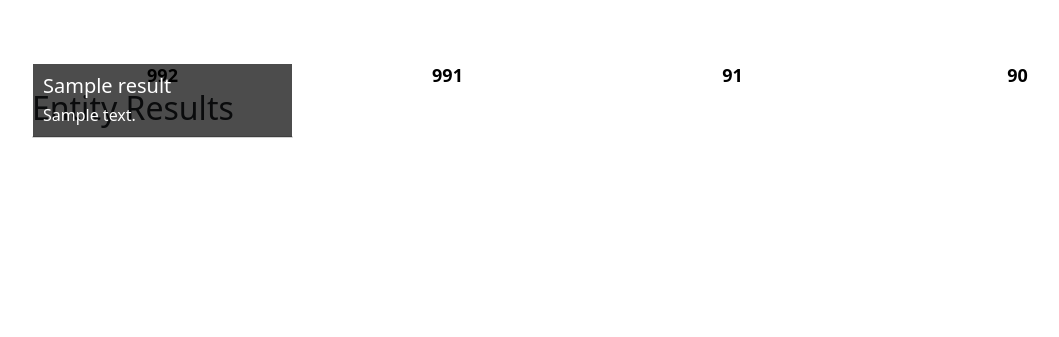
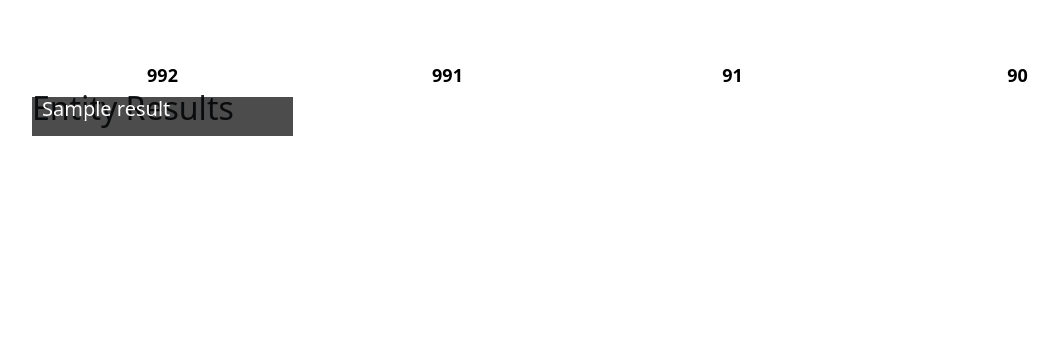
Before and after one commit to rohansachdeva1/TheReview, a Django app: template thereview/content/templates/content/search_tile_results.html in a window 1280 px wide. Shown: the part 716-1053 px from the top of the page, without its empty margins (50-1109 px from the left). Run offline with Django 4.2, Linux system fonts and the light colour scheme; data comes from the database, SQL or seed files in the repository; both versions use the stored data as it was after the commit; tables that the repository leaves empty hold one stand-in row (values such as "Sample post"); the template is opened without the code that fills it: values that come from a table or form of the project are taken from there, most other values are stand-ins (such as "Sample title", 1, 10 or a date in 2020); grey boxes marked "Sample" are stand-in pictures.

Commit message:
worked on front end for entity tile and playlist entity tile, added delete overlay button

```diff
--- a/thereview/content/templates/content/entity_tile.html
+++ b/thereview/content/templates/content/entity_tile.html
@@ -1,14 +1,30 @@
 {% load static %}
     <link rel="stylesheet" type="text/css" href="{% static 'entity_tile.css' %}">
+
+<style>
+.image-container {
+    width: 200px; /* Set the desired width */
+    height: 300px; /* Set the desired height */
+    overflow: hidden; /* Clip the image to the container dimensions */
+    border-radius: 5px; /* Add rounded corners */
+}
+
+.cropped-image {
+    object-fit: cover; /* Crop the image while maintaining its aspect ratio */
+    width: 100%; /* Ensure the image takes the full width of the container */
+    height: 100%; /* Ensure the image takes the full height of the container */
+}
+</style>
 
 <!-- Entity Tiles (Route to entity detail page) -->
 <a href="{% url 'view_entity' entity.id %}" style="text-decoration: none; color: inherit;">
     <div class="entity-tile">
-        <div class="card h-100">
-            <img src="{{ entity.image }}" class="card-img-top" alt="Entity Image">
+        <div class="card h-100 border-0">
+            <div class="image-container">
+                <img src="{{ entity.image }}" class="card-img-top cropped-image" alt="Entity Image">
+            </div>
             <div class="card-body">
-                <h5 class="card-title">{{ entity.title }}</h5>
-                <p class="card-text">{{ entity.description }}</p>
+                <h5 class="card-title" style="margin-top: -10px;">{{ entity.title }}</h5>
             </div>
         </div>
     </div>
--- a/thereview/content/views.py
+++ b/thereview/content/views.py
@@ -124,7 +124,7 @@ def update_database(request, data):
 # View entity information (basic info, tags, actors, reviews, locations, etc.) in the entity detail page
 def view_entity(request, entity_id):
     entity = get_object_or_404(Entity, id=entity_id)
-    entity_tags = EntityTag.objects.filter(entity=entity).order_by('-count')[:6]
+    entity_tags = EntityTag.objects.filter(entity=entity).order_by('-count')[:4]
     entity_actors = EntityActor.objects.filter(entity=entity)[:18]
     genre_recs = generate_genre_recs(entity_id)
     user = get_object_or_404(User, id=request.user.id)
@@ -139,7 +139,7 @@ def view_entity(request, entity_id):
         watchlater = None
     user_playlists = Playlist.objects.filter(user=user, medium=entity.medium)
 
-    #print(watchlater)
+    print(locations)
 
     update_entity(entity.id) # update entity information before displaying
 
--- a/thereview/playlists/templates/playlists/playlist_detail.html
+++ b/thereview/playlists/templates/playlists/playlist_detail.html
@@ -50,5 +50,9 @@
 {% if playlist.user == request.user %}
     <a href="{% url 'delete_playlist' playlist.id %}" class="btn btn-outline-danger">Delete Playlist</a>
 {% endif %}
+</br>
+</br>
+</br>
+</br>
 
 {% endblock %}
```
Also changed, not shown: thereview/content/templates/content/actor_tile.html (+6 -1 lines), thereview/content/templates/content/entity_detail.html (+6 -6 lines), thereview/playlists/templates/playlists/playlist_entity_tile.html (+46 -8 lines), thereview/db.sqlite3.
